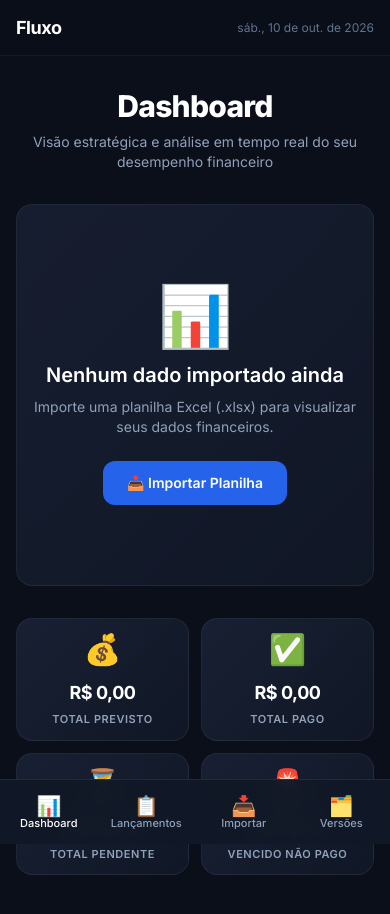
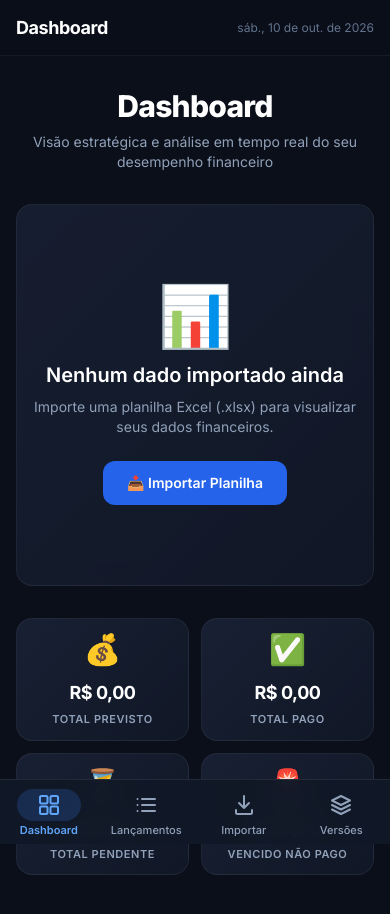
Before and after one commit to M4RC3LO5/fluxo, a Vue app: page /dashboard in a window 390 px wide. Shown: the top 914 px of the page. Built offline with nearby package versions, Linux system fonts and the light colour scheme.

Commit message:
feat(layout): item ativo enfatizado na barra inferior e título da página no topo
Co-Authored-By: Claude Sonnet 5.5 <noreply@anthropic.com>
Claude-Session: https://claude.ai/code/session_01Cuo2EXTngSjEWZFjKfGKVN

```diff
--- a/src/components/layout/AppBottomNav.vue
+++ b/src/components/layout/AppBottomNav.vue
@@ -11,12 +11,14 @@
           :to="item.to"
           data-testid="bottom-nav-item"
           :aria-label="item.label"
-          class="relative flex h-full min-h-[44px] min-w-[44px] flex-col items-center justify-center gap-0.5 text-slate-400 transition-colors active:bg-white/[0.06]"
-          active-class="!text-white"
+          class="nav-item flex h-full min-h-[44px] min-w-[44px] flex-col items-center justify-center gap-1 text-slate-400"
         >
-          <span class="indicator absolute top-0 h-0.5 w-8 rounded-full bg-brand-500 opacity-0 transition-opacity"></span>
-          <span class="text-xl leading-none" aria-hidden="true">{{ item.icon }}</span>
-          <span class="text-[11px] font-medium leading-none truncate max-w-full px-1">{{ item.label }}</span>
+          <!-- pílula do item ativo (Material 3): ~64x32 atrás do ícone -->
+          <span class="relative flex h-8 w-16 items-center justify-center">
+            <span class="pill absolute inset-0 rounded-full bg-brand-500/20"></span>
+            <svg class="relative h-6 w-6" fill="none" stroke="currentColor" stroke-width="2" stroke-linecap="round" stroke-linejoin="round" viewBox="0 0 24 24" aria-hidden="true" v-html="item.icon"></svg>
+          </span>
+          <span class="label max-w-full truncate px-1 text-[11px] font-medium leading-none">{{ item.label }}</span>
         </router-link>
       </li>
     </ul>
@@ -24,14 +26,25 @@
 </template>
 
 <script setup>
+// ícones de traço (24x24, currentColor) para herdar a cor do estado (cinza / marca)
 const items = [
-  { to: '/dashboard',   icon: '📊', label: 'Dashboard' },
-  { to: '/lancamentos', icon: '📋', label: 'Lançamentos' },
-  { to: '/importacoes', icon: '📥', label: 'Importar' },
-  { to: '/versoes',     icon: '🗂️', label: 'Versões' },
+  { to: '/dashboard',   label: 'Dashboard',   icon: '<rect x="3" y="3" width="7.5" height="7.5" rx="1.5"/><rect x="13.5" y="3" width="7.5" height="7.5" rx="1.5"/><rect x="3" y="13.5" width="7.5" height="7.5" rx="1.5"/><rect x="13.5" y="13.5" width="7.5" height="7.5" rx="1.5"/>' },
+  { to: '/lancamentos', label: 'Lançamentos', icon: '<path d="M8 6h13M8 12h13M8 18h13M3.5 6h.01M3.5 12h.01M3.5 18h.01"/>' },
+  { to: '/importacoes', label: 'Importar',    icon: '<path d="M12 3v12M7 10l5 5 5-5M4 17v2.5A1.5 1.5 0 005.5 21h13a1.5 1.5 0 001.5-1.5V17"/>' },
+  { to: '/versoes',     label: 'Versões',     icon: '<path d="M12 3l9 4.5-9 4.5-9-4.5L12 3zM3 12l9 4.5 9-4.5M3 16.5L12 21l9-4.5"/>' },
 ]
 </script>
 
 <style scoped>
-.router-link-active .indicator { opacity: 1; }
+.pill {
+  opacity: 0;
+  transform: scaleX(0.4);
+  transition: opacity 0.2s ease, transform 0.25s cubic-bezier(0.2, 0, 0, 1);
+}
+.nav-item { transition: color 0.2s ease; }
+.nav-item .label { transition: color 0.2s ease; }
+/* ativo: pílula + ícone e rótulo na cor da marca, rótulo semibold */
+.nav-item.router-link-active { color: var(--color-brand-400); }
+.nav-item.router-link-active .pill { opacity: 1; transform: scaleX(1); }
+.nav-item.router-link-active .label { font-weight: 600; }
 </style>
--- a/src/components/layout/AppTopbar.vue
+++ b/src/components/layout/AppTopbar.vue
@@ -7,7 +7,9 @@
           <path stroke-linecap="round" stroke-linejoin="round" stroke-width="2" d="M4 6h16M4 12h16M4 18h16"/>
         </svg>
       </button>
-      <span class="text-white font-bold text-lg tracking-tight">Fluxo</span>
+      <!-- celular: nome da página atual; desktop: marca -->
+      <span data-testid="page-title" class="truncate text-white font-bold text-lg tracking-tight md:hidden">{{ pageTitle }}</span>
+      <span class="hidden text-white font-bold text-lg tracking-tight md:inline">Fluxo</span>
     </div>
     <div class="flex items-center gap-2">
       <span class="text-xs text-slate-500 whitespace-nowrap">{{ currentDate }}</span>
@@ -16,9 +18,12 @@
 </template>
 
 <script setup>
-import { inject } from 'vue'
+import { computed, inject } from 'vue'
+import { useRoute } from 'vue-router'
 
 const sidebarOpen = inject('sidebarOpen')
+const route = useRoute()
+const pageTitle = computed(() => route.meta?.title || 'Fluxo')
 
 function toggleSidebar() {
   sidebarOpen.value = !sidebarOpen.value
--- a/src/router/index.js
+++ b/src/router/index.js
@@ -8,26 +8,37 @@ const routes = [
   {
     path: '/dashboard',
     name: 'Dashboard',
+    meta: { title: 'Dashboard' },
     component: () => import('@/views/DashboardPage.vue')
   },
   {
     path: '/lancamentos',
     name: 'Lancamentos',
+    meta: { title: 'Lançamentos' },
     component: () => import('@/views/LancamentosPage.vue')
   },
   {
     path: '/importacoes',
     name: 'Importacoes',
+    meta: { title: 'Importar' },
     component: () => import('@/views/ImportacoesPage.vue')
   },
   {
     path: '/versoes',
     name: 'Versoes',
+    meta: { title: 'Versões' },
     component: () => import('@/views/VersoesPage.vue')
   }
 ]
 
-export default createRouter({
+const router = createRouter({
   history: createWebHistory(),
   routes
 })
+
+// título da aba do navegador: "<página> · Fluxo"
+router.afterEach((to) => {
+  document.title = to.meta?.title ? `${to.meta.title} · Fluxo` : 'Fluxo — Gestão Financeira'
+})
+
+export default router
```
